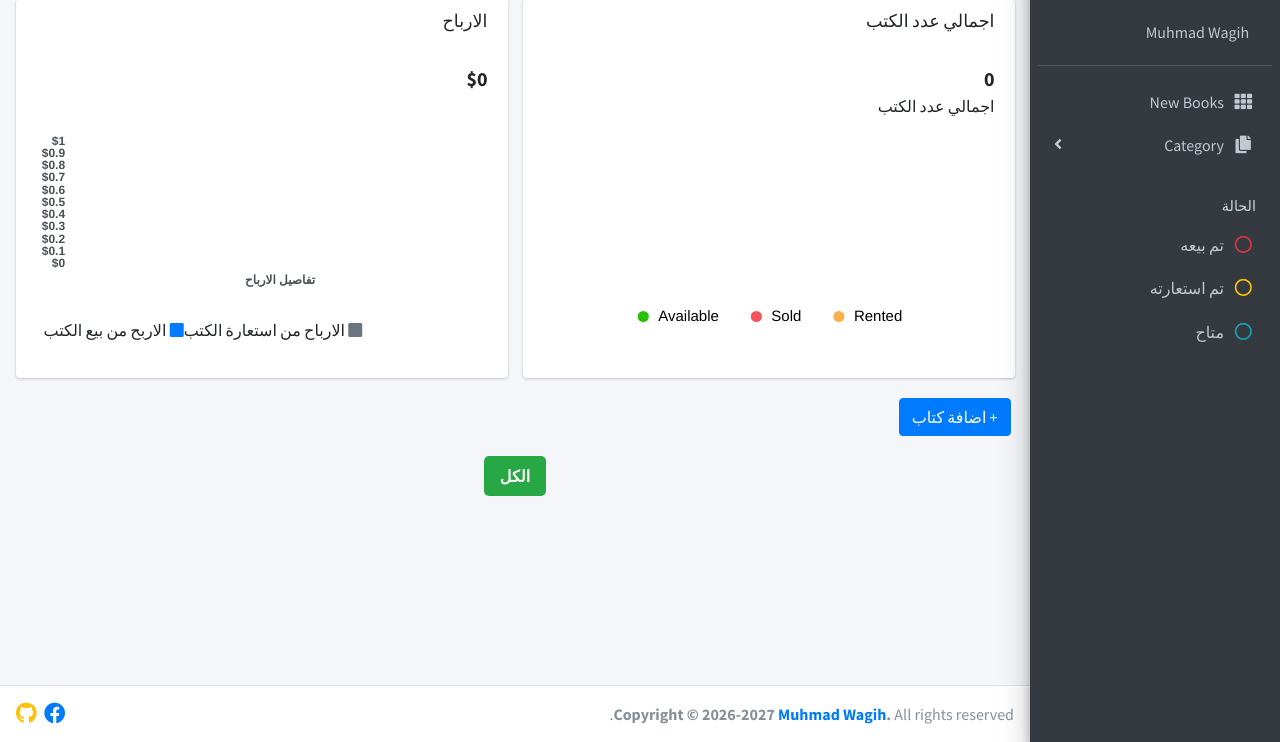
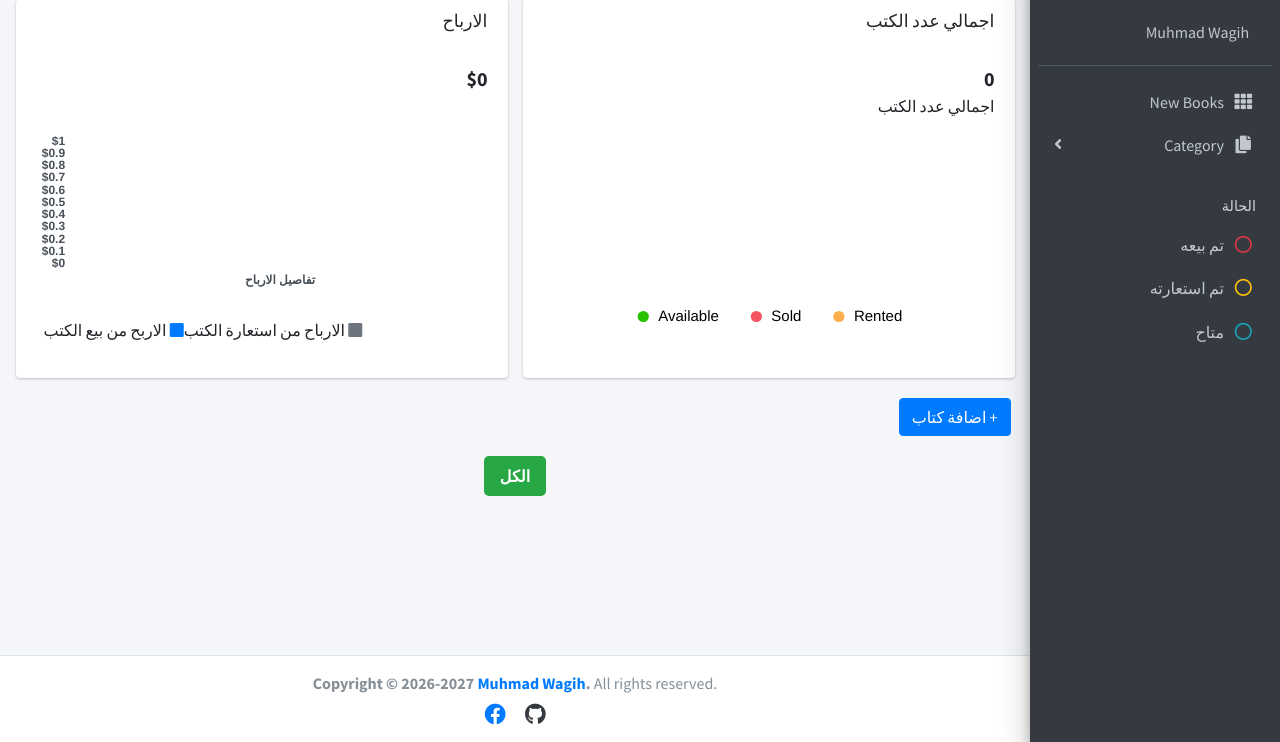
Before and after one commit to MohameedWagih/Library-Management-System, a Django app: page / in a window 1280 px wide. Shown: the part 58-800 px from the top of the page. Run offline with Django 5.2, Linux system fonts and the light colour scheme; data that the repository does not hold is empty; some libraries are stand-ins or nearby versions.

Commit message:
fix footer

```diff
--- a/templates/parts/footer.html
+++ b/templates/parts/footer.html
@@ -1,10 +1,15 @@
-<!-- في المكان ده هحط footer -->
-      <!-- Main Footer -->
-  <footer class="main-footer">
-    <strong>Copyright &copy; 2026-2027 <a target="_blank" href="https://www.linkedin.com/in/muhmad-wagih-701210250">Muhmad Wagih</a>.</strong>
-    All rights reserved.
-    <div class="float-right d-none d-sm-inline-block">
-        <a target="_blank" href="https://www.facebook.com/profile.php?id=100028334749829"><i class="fab fa-lg ml-1 fa-facebook"></i></a>
-        <a target="_blank" class="text-warning" href="https://github.com/MohameedWagih"><i class="fab fa-lg ml-1 fa-github"></i></a>
+<footer class="main-footer" style="text-align: center; direction: ltr; margin-left: 0 !important; padding: 15px;">
+  <div class="container-fluid">
+    <div class="row">
+      <div class="col-12">
+        <strong>Copyright &copy; 2026-2027 <a target="_blank" href="https://www.linkedin.com/in/muhmad-wagih-701210250">Muhmad Wagih</a>.</strong>
+        <br class="d-block d-sm-none"> All rights reserved.
+      </div>
+
+      <div class="col-12 mt-2">
+          <a target="_blank" href="https://www.facebook.com/profile.php?id=100028334749829"><i class="fab fa-lg mx-2 fa-facebook"></i></a>
+          <a target="_blank" class="text-dark" href="https://github.com/MohameedWagih"><i class="fab fa-lg mx-2 fa-github"></i></a>
+      </div>
     </div>
-  </footer>
+  </div>
+</footer>
```
